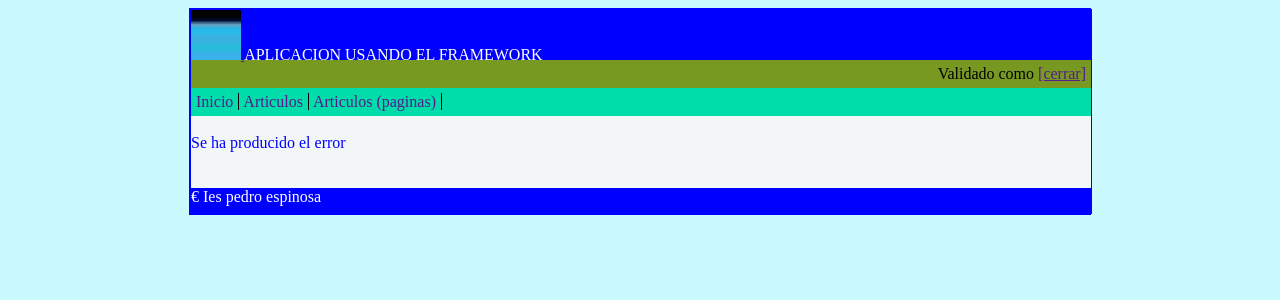
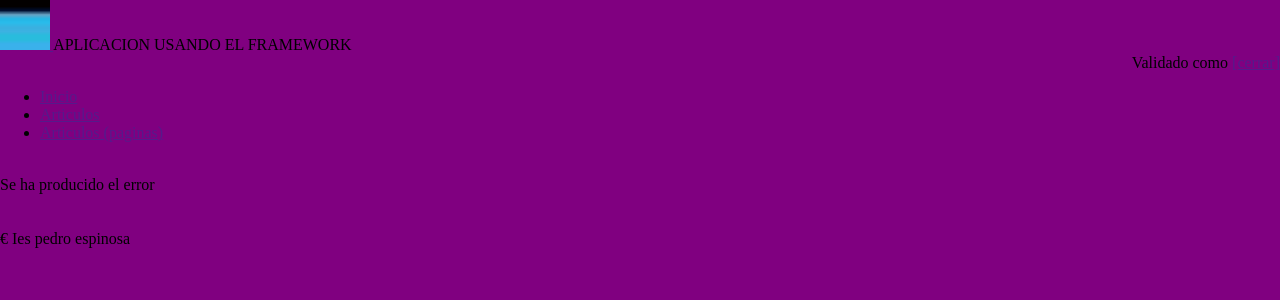
Before and after one commit to axisco91/prDeportivo, a PHP site: template aplicacion/vistas/plantillas/error.php in a window 1280 px wide. Shown: the top 300 px of the page. Run offline with PHP 8.4, Linux system fonts and the light colour scheme; the template is opened without the code that fills it, so the values that code supplies are empty.

Commit message:
Update principal.css

```diff
--- a/estilos/principal.css
+++ b/estilos/principal.css
@@ -1,209 +1,8 @@
-body {
-	background-color: #cafafd;
-
-
+html{
+	background-color: purple;
 }
 
-#todo{
-	width: 900px;
-	margin: 0 auto;
-    background-color: white;
-    border: thin blue solid;
+body {
+
+	margin: auto;
 }
-
-#cabecera{
-   background-color: blue;
-   height: 50px;
-   color:white;
-}
-
-#pie{
-   background-color: blue;
-   height: 25px;
-   color:white;
-}
-#barraLogin{
-	background-color: #779922;
-	color: black;
-	padding: 5px;
-
-}
-#barraMenu{
-	background-color: #00ddaa;
-	color: black;
-	padding:5px;
-}
-
-#barraMenu ul{
-	padding:0px;
-	margin: 0px;
-}
-#barraMenu ul li
-{
-	display: inline;
-	list-style: none;
-
-	padding-right: 5px;
-	border-right: solid black thin;
-}
-
-#barraMenu ul li a
-{
-  	text-decoration: none;
-}
-
-#barraMenu ul li a:hover
-{
-  	background-color: yellow;
-  	color: red;
-
-}
-
-
-#conte{
-	background-color: #f2f6f6;
-	color:blue;
-
-}
-
-#conte a{
-	text-decoration: none;
-	color:#5082c6;
-}
-
-#conte a:hover{
-	font-size: 1.2em;
-	color: red;
-}
-#conte h1{
-	color:#86afe8;
-}
-
-.error{
-	border: red thin solid;
-	background-color:#ffb1c7;
-	color: red;
-}
-
-/*definiciones de tabla para
- * el objeto CGrid con el estilo
- * por defecto clase tabla
- */
-
-table.tabla{
-	background-color: #b6c7cd;
-	border-collapse: collapse;
-}
-
-table.tabla th{
-	background-color: blue;
-	color:white;
-}
-
-table.tabla tr.par{
-	background-color: #edd8d8;
-	color:black;
-}
-table.tabla tr.impar{
-	background-color: #f8f0d6;
-	color:black;
-}
-
-table.tabla tr td{
-	padding: 2px;
-}
-
-/*
- * Definiciones de tabla para
- * el objeto CGrid con estilo
- * propio
- */
-table.tabla1{
-	background-color: #b6c7cd;
-	border-collapse: collapse;
-}
-
-table.tabla1 th{
-	background-color: blue;
-	color:white;
-}
-
-table.tabla1 tr.par{
-	background-color: #edd8d8;
-	color:black;
-}
-table.tabla1 tr.impar{
-	background-color: #f8f0d6;
-	color:black;
-}
-
-table.tabla1 tr td{
-	padding: 2px;
-}
-
-.pager{
-	background-color: white;
-	color:black;
-}
-
-.pager .izq{
-	float: left;
-	//width: 40%;
-	padding-left: 5px;
-	color: green;
-}
-
-.pager .der{
-	float: right;
-	//width: 58%;
-	text-align: right;
-	padding-right: 5px;'
-}
-
-.pager .der a{
-	text-decoration: none;
-	color:green;
-}
-.pager .der a:hover{
-	text-decoration: none;
-	color:red;
-}
-
-.pager .final{
-	clear: both;
-}
-
-
-
-.caja_menu{
-	float:right;
-	width: 20%;
-	border:solid black thin;
-	padding:5px;
-	background-color: #fdad01;
-	color: white;
-}
-
-.caja_menu a{
-	text-decoration: none;
-	color:white;
-}
-.caja_menu a:hover{
-}
-
-.caja
-{
-background-color: #ef9b17;
-color: #118ef8;
-}
-.caja .titulo
-{
-border: thin red solid;
-padding: 3px;
-}
-.caja .cuerpo
-{
-border: thin red solid;
-padding: 3px;
-background-color: #ffe3ae;
-}
```
